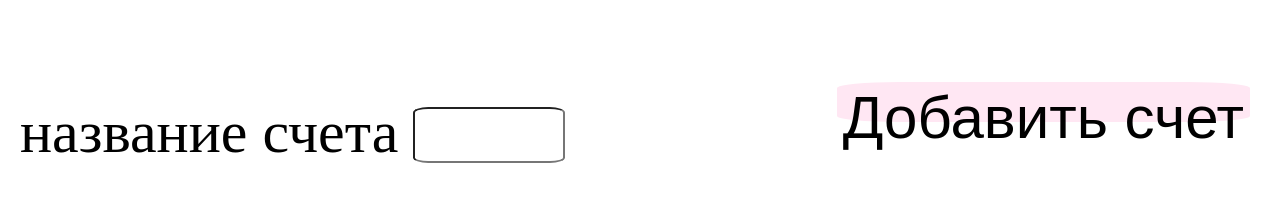
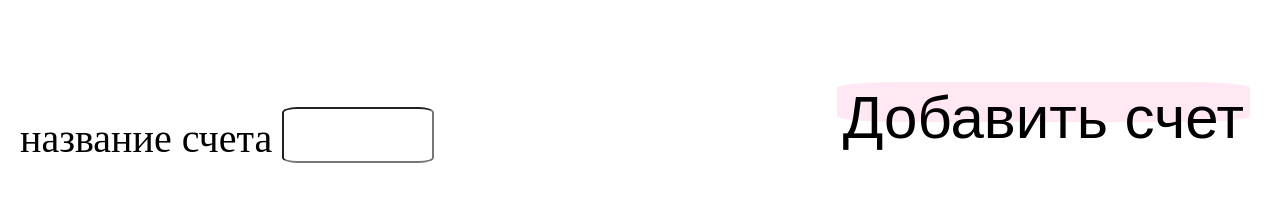
Before and after one commit to bushhiro/hackathone, a plain HTML site: page index.html in a window 1280 px wide. Shown: the part 118-337 px from the top of the page. Drawn offline with Linux system fonts and the light colour scheme.

Commit message:
main page done

```diff
--- a/index.html
+++ b/index.html
@@ -11,7 +11,7 @@
     </div>
     <div id="main">
         <div id="createNewAccount">
-            <label style="height: 60px; font-size: 60px">
+            <label style="height: 60px; font-size: 40px">
                 название счета
                 <input type="text" id="textField">
             </label>
```
